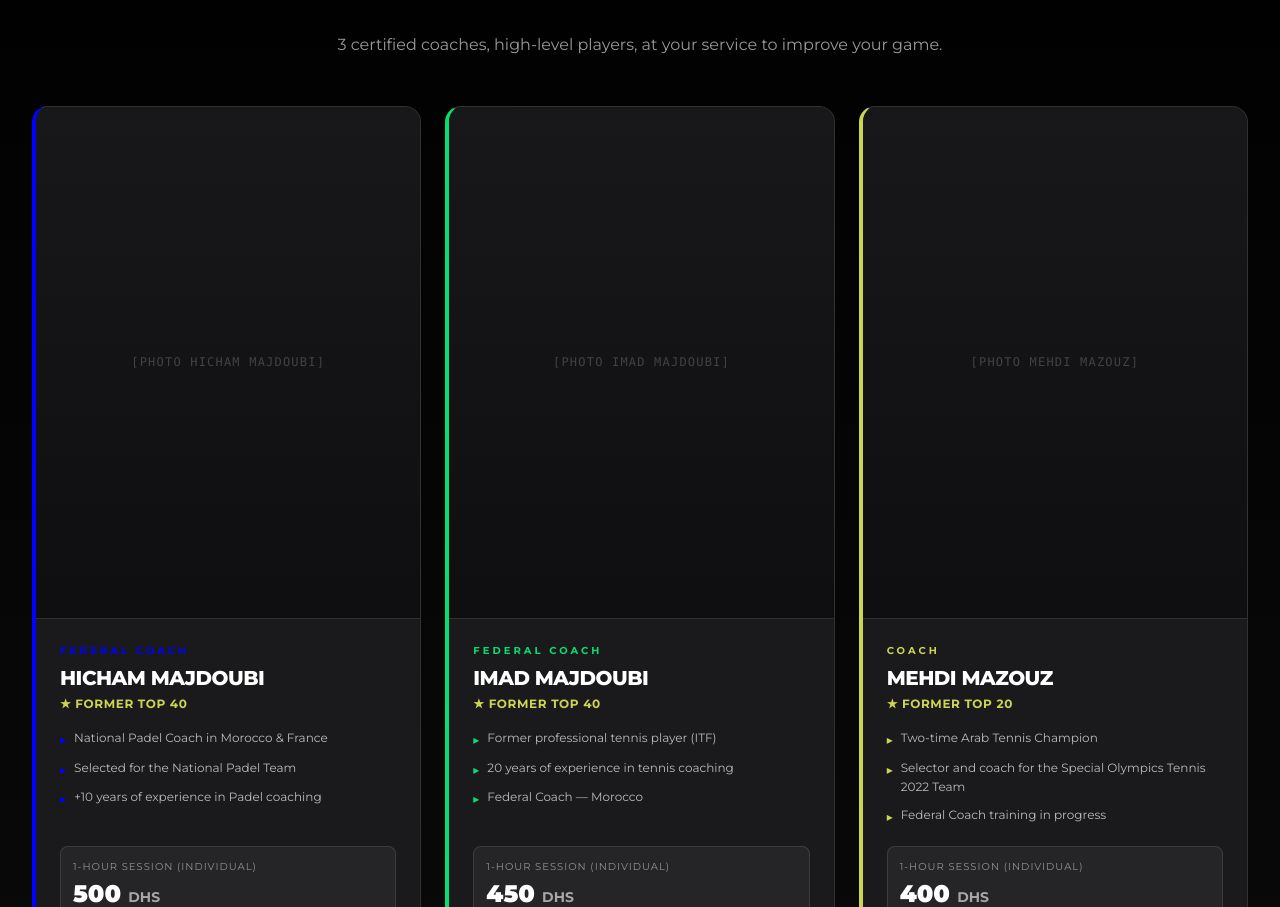
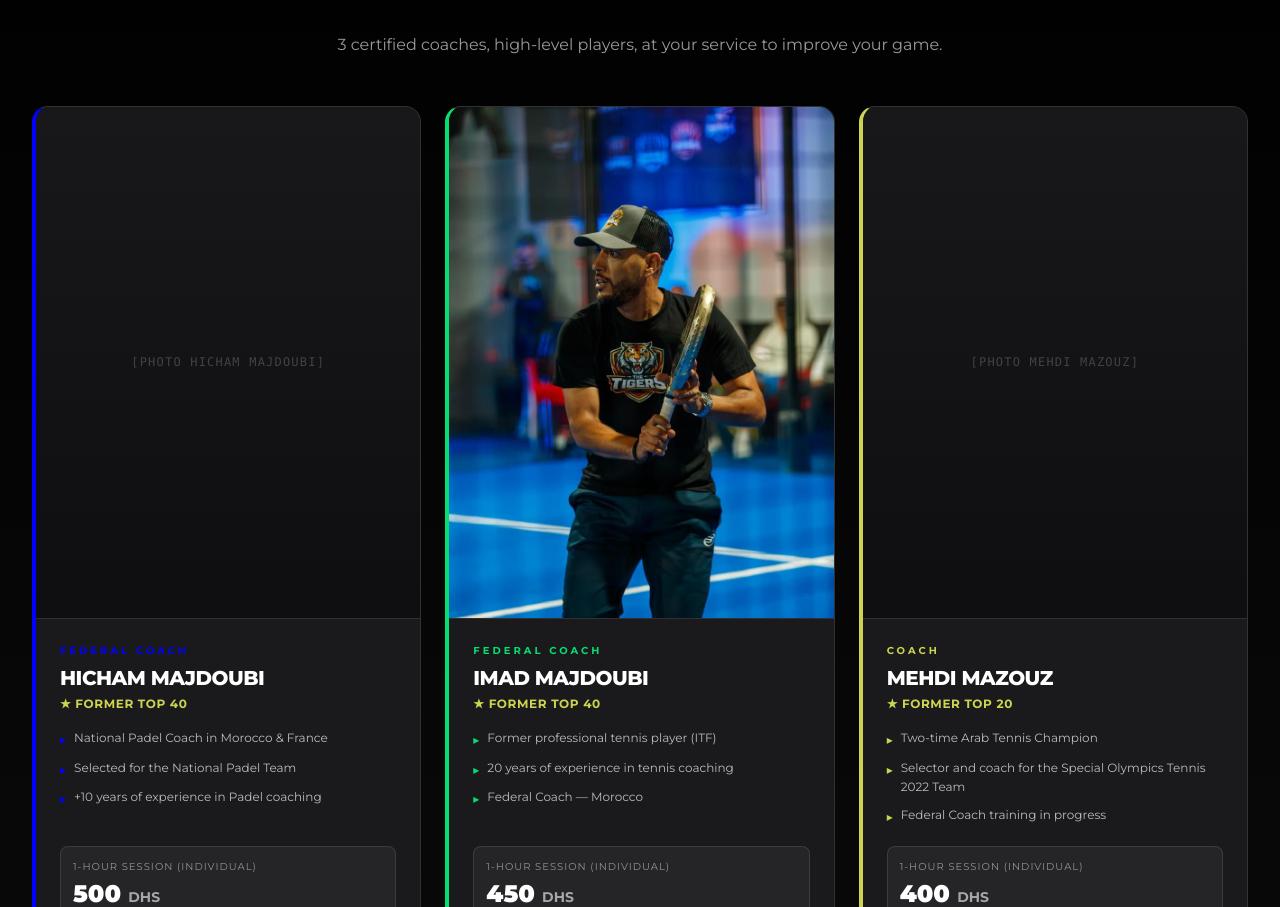
Before and after one commit to PadelFactoryAgadir/Site-Web-Claude, a Next.js app: page /en/coaching in a window 1280 px wide. Shown: the part 1559-2466 px from the top of the page. Built offline with nearby package versions, Linux system fonts and the light colour scheme.

Commit message:
photo imad

```diff
--- a/app/[locale]/coaching/page.tsx
+++ b/app/[locale]/coaching/page.tsx
@@ -1,4 +1,5 @@
 import type { Metadata } from 'next';
+import Image from 'next/image';
 import { setRequestLocale } from 'next-intl/server';
 import { AGADIR } from '@/lib/business-info';
 
@@ -21,6 +22,7 @@ export async function generateMetadata({
 const COACHES = [
   {
     name: 'Hicham Majdoubi',
+    photo: null,
     title: { fr: 'Federal Coach', en: 'Federal Coach' },
     rank: { fr: 'Former Top 40', en: 'Former Top 40' },
     bio: {
@@ -42,6 +44,7 @@ const COACHES = [
   },
   {
     name: 'Imad Majdoubi',
+    photo: '/coaches/imad.jpeg',
     title: { fr: 'Federal Coach', en: 'Federal Coach' },
     rank: { fr: 'Former Top 40', en: 'Former Top 40' },
     bio: {
@@ -63,6 +66,7 @@ const COACHES = [
   },
   {
     name: 'Mehdi Mazouz',
+    photo: null,
     title: { fr: 'Coach', en: 'Coach' },
     rank: { fr: 'Former Top 20', en: 'Former Top 20' },
     bio: {
@@ -377,12 +381,23 @@ function CoachCard({ coach, isFr, index }: CoachCardProps) {
 
   return (
     <div className={`card overflow-hidden border-l-4 ${accentBorder} flex flex-col`}>
-      {/* Photo placeholder du coach */}
+      {/* Photo du coach */}
       <div className="aspect-[3/4] bg-zinc-900 border-b border-white/10 flex items-center justify-center relative overflow-hidden">
-        <div className="absolute inset-0 bg-gradient-to-b from-transparent to-black/40" />
-        <span className="relative text-white/20 text-xs font-mono uppercase tracking-widest text-center px-2">
-          [{isFr ? 'Photo' : 'Photo'} {coach.name}]
-        </span>
+        {coach.photo ? (
+          <Image
+            src={coach.photo}
+            alt={`Coach ${coach.name}`}
+            fill
+            className="object-cover object-top"
+          />
+        ) : (
+          <>
+            <div className="absolute inset-0 bg-gradient-to-b from-transparent to-black/40" />
+            <span className="relative text-white/20 text-xs font-mono uppercase tracking-widest text-center px-2">
+              [{isFr ? 'Photo' : 'Photo'} {coach.name}]
+            </span>
+          </>
+        )}
       </div>
 
       {/* Contenu */}
```
